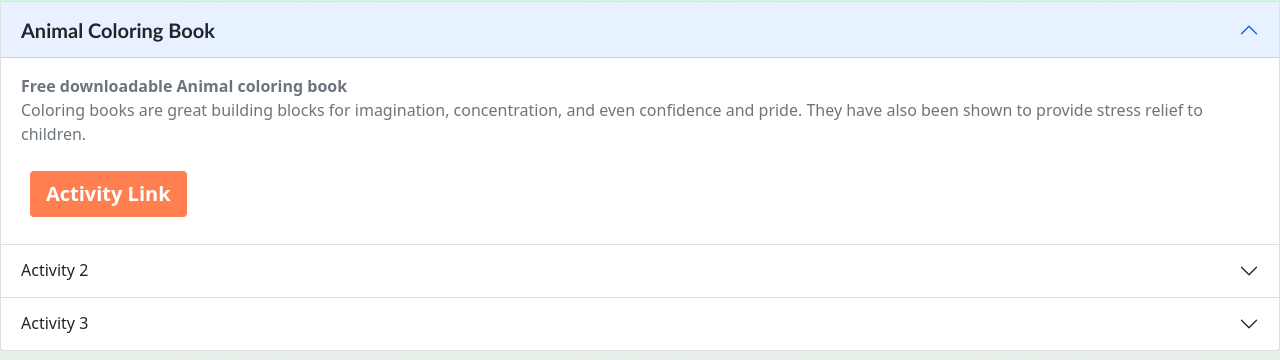
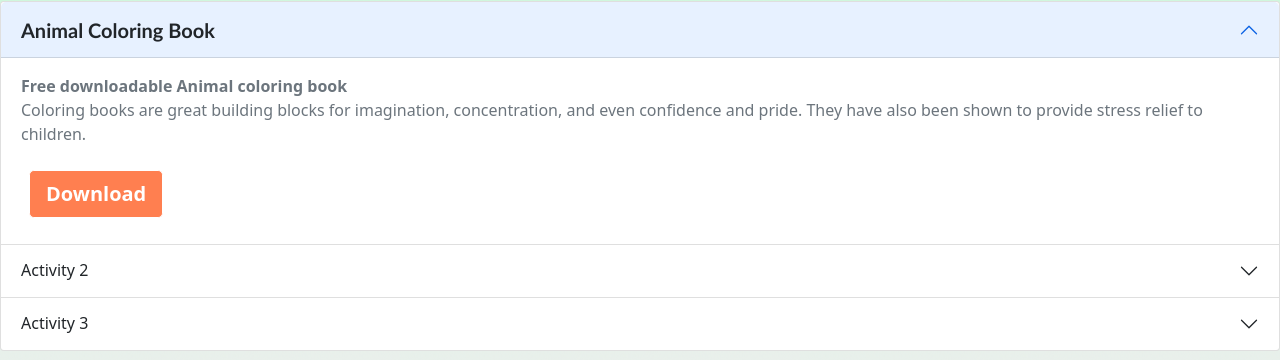
Before and after one commit to a-westermann/screentime_awareness_site, a Django app: page /activities/ in a window 1280 px wide, after a click on "Animal Coloring Book". Shown: the part 758-1118 px from the top of the page. Run offline with Django 5.2, Linux system fonts and the light colour scheme; some libraries are stand-ins or nearby versions.

Commit message:
pdf download

```diff
--- a/templates/screentime_awareness/activities.html
+++ b/templates/screentime_awareness/activities.html
@@ -53,7 +53,7 @@
                     <strong>Free downloadable Animal coloring book</strong><br>Coloring books are great building blocks for imagination, concentration, and even confidence and pride. They have also been shown to provide stress relief to children.
                     <br><br><a class="btn buttons btn-lg" style="margin-bottom: 10px; margin-left: 8px" href="#"
                                download="{{STATIC_URL}}static/Animal Coloring Book.pdf"
-                               role="button">Activity Link</a>
+                               role="button">Download</a>
                 </div>
             </div>
         </div>
```
